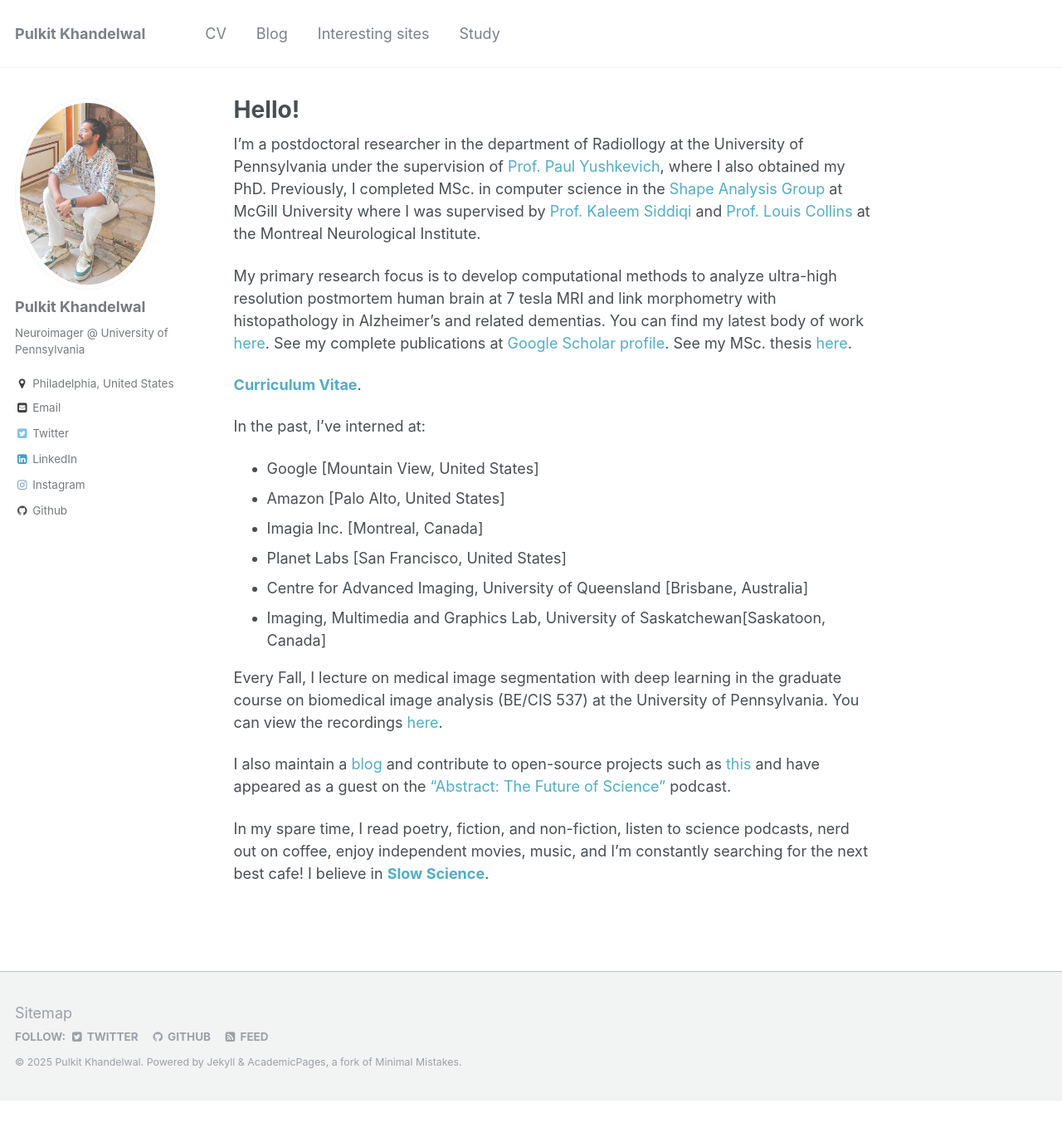
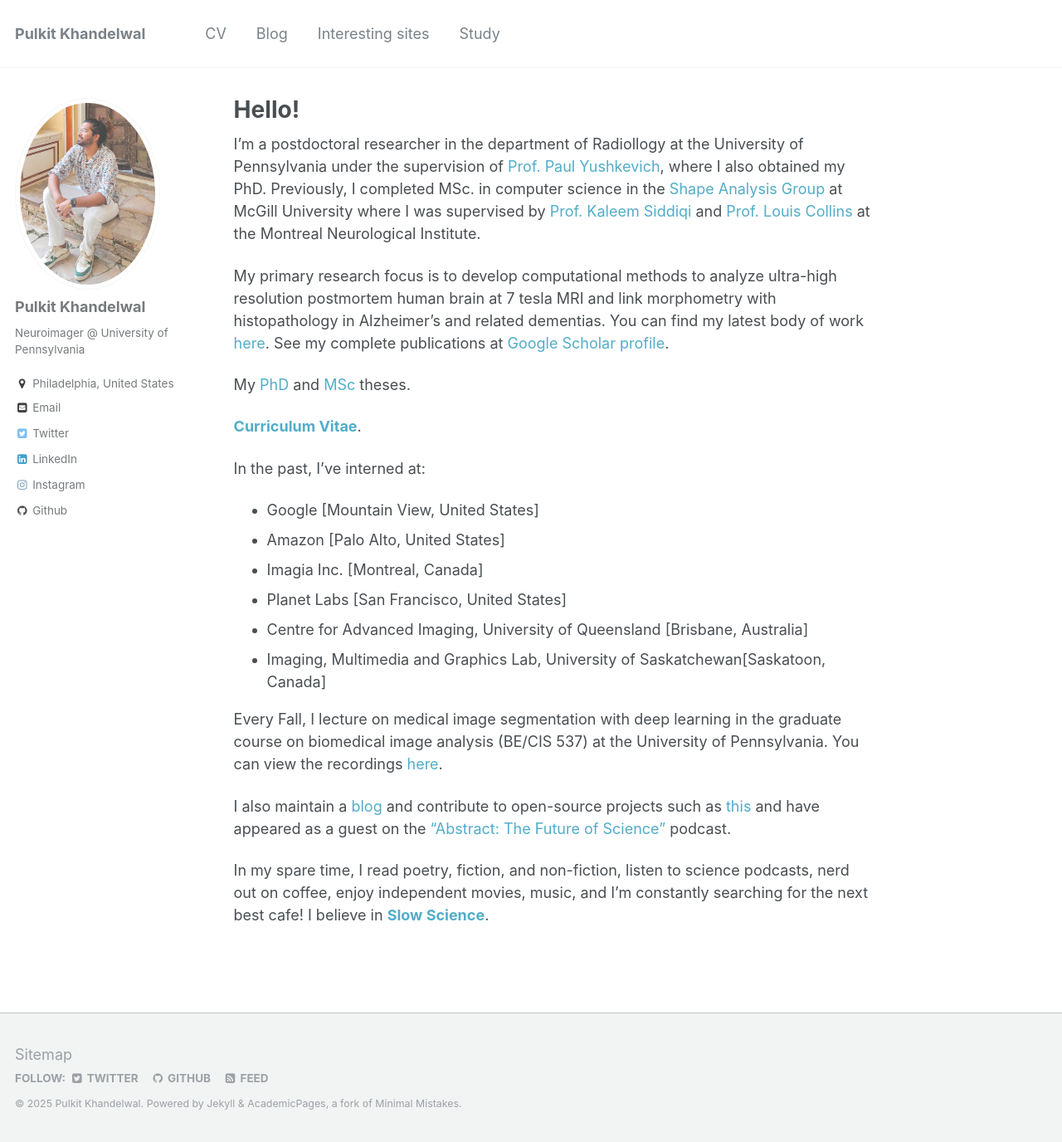
Before and after one commit to Pulkit-Khandelwal/pulkit-khandelwal.github.io, a Jekyll site: the page built from _pages/about.md, in a window 1280 px wide and 1376 px high. Shown: the whole window at 83% size. Built offline with Jekyll 4.4.1, drawn with Linux system fonts in a browser that asks for light colours.

Commit message:
Update about.md

```diff
--- a/_pages/about.md
+++ b/_pages/about.md
@@ -9,7 +9,9 @@ redirect_from:
 ---
 I'm a postdoctoral researcher in the department of Radiollogy at the University of Pennsylvania under the supervision of [Prof. Paul Yushkevich](https://www.med.upenn.edu/apps/faculty/index.php/g275/p2693923), where I also obtained my PhD. Previously, I completed MSc. in computer science in the [Shape Analysis Group](http://www.cim.mcgill.ca/~shape/) at McGill University where I was supervised by [Prof. Kaleem Siddiqi](http://www.cim.mcgill.ca/~siddiqi/) and [Prof. Louis Collins](http://nist.mni.mcgill.ca/) at the Montreal Neurological Institute.
 
-My primary research focus is to develop computational methods to analyze ultra-high resolution postmortem human brain at 7 tesla MRI and link morphometry with histopathology in Alzheimer's and related dementias. You can find my latest body of work [here](https://pulkit-khandelwal.github.io/exvivo-brain-upenn/). See my complete publications at [Google Scholar profile](https://scholar.google.com/citations?hl=en&user=6BOwPcoAAAAJ&view_op=list_works&sortby=pubdate). See my MSc. thesis [here](https://escholarship.mcgill.ca/concern/theses/4b29bb21t).
+My primary research focus is to develop computational methods to analyze ultra-high resolution postmortem human brain at 7 tesla MRI and link morphometry with histopathology in Alzheimer's and related dementias. You can find my latest body of work [here](https://pulkit-khandelwal.github.io/exvivo-brain-upenn/). See my complete publications at [Google Scholar profile](https://scholar.google.com/citations?hl=en&user=6BOwPcoAAAAJ&view_op=list_works&sortby=pubdate).
+
+My [PhD](https://www.proquest.com/docview/3217902703?sourcetype=Dissertations%20&%20Theses) and [MSc](https://escholarship.mcgill.ca/concern/theses/4b29bb21t) theses.
 
 [**Curriculum Vitae**](https://github.com/Pulkit-Khandelwal/pulkit-khandelwal.github.io/blob/master/Pulkit_Khandelwal_CV.pdf).
 
```
